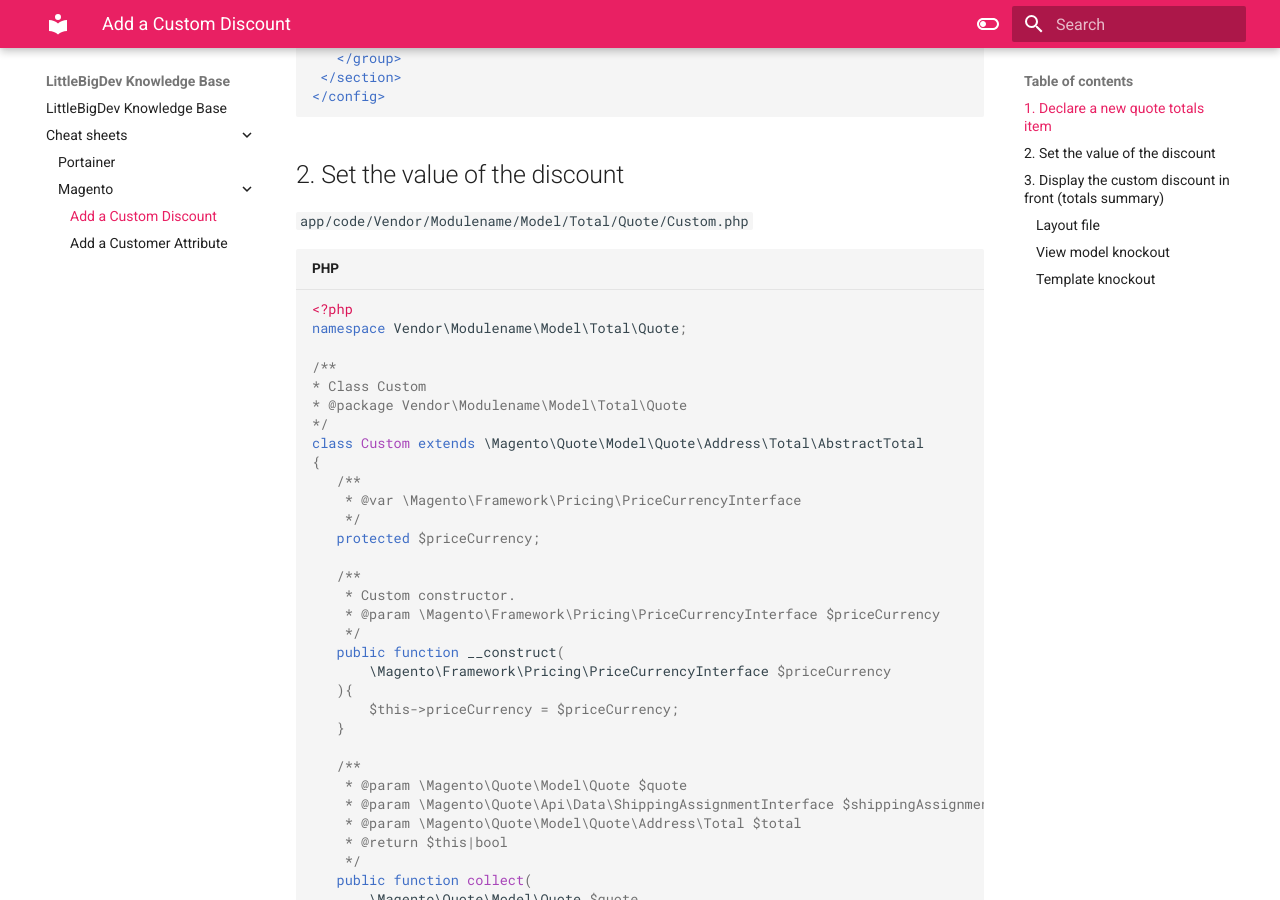
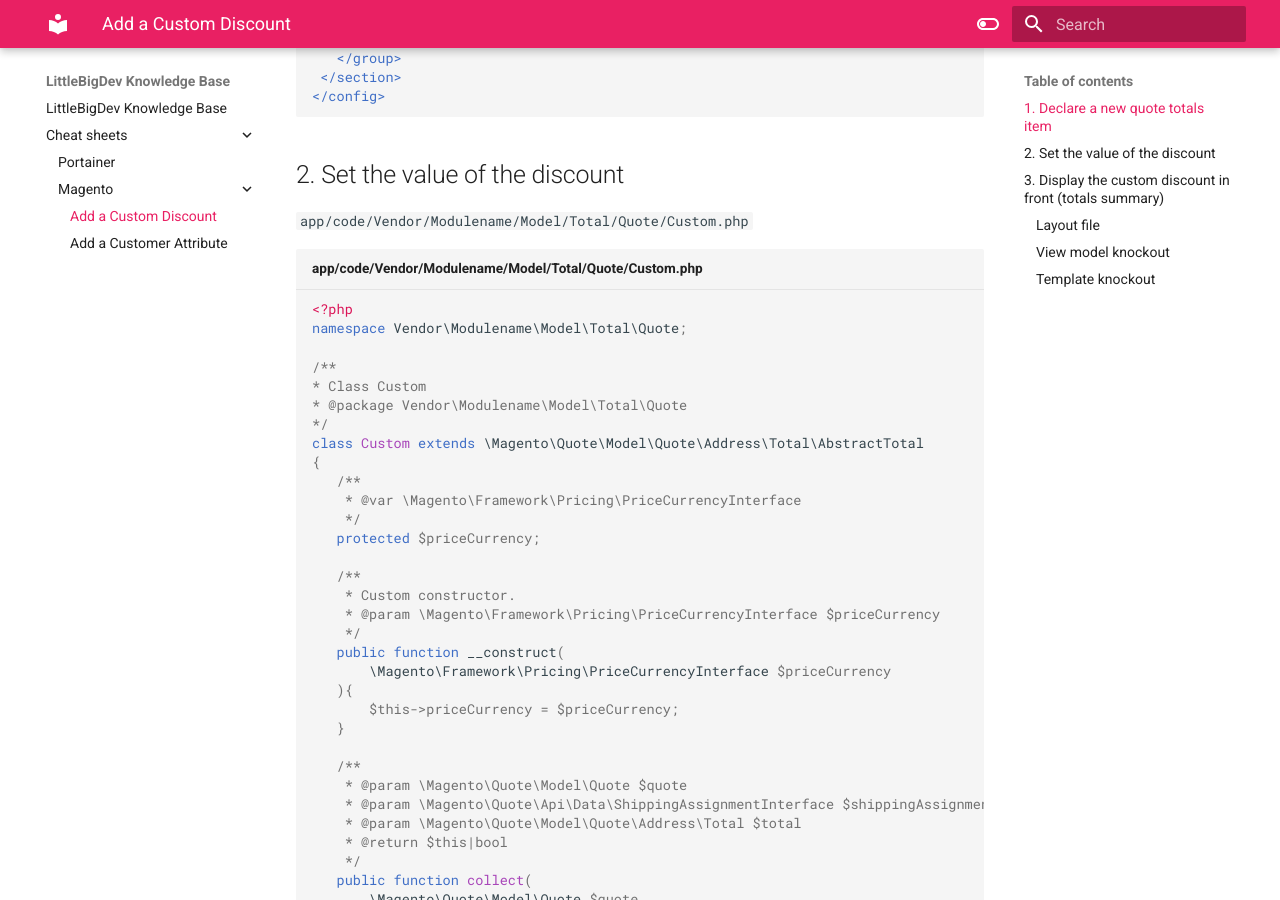
Before and after one commit to LittleBigDev/wiki, an MkDocs documentation site: the page built from docs/cheat_sheets/Magento/add_a_custom_discount.md, in a window 1280 px wide and 900 px high, scrolled down 309 px. Built offline with MkDocs 1.6.1 and Material for MkDocs 9.7.7, drawn with Linux system fonts in a browser that asks for light colours.

Commit message:
vault backup: 2022-10-15 23:23:50

````diff
--- a/docs/cheat_sheets/Magento/add_a_custom_discount.md
+++ b/docs/cheat_sheets/Magento/add_a_custom_discount.md
@@ -12,7 +12,7 @@
 
 ## 2. Set the value of the discount
 `app/code/Vendor/Modulename/Model/Total/Quote/Custom.php`
-``` php
+```php title="app/code/Vendor/Modulename/Model/Total/Quote/Custom.php"
 <?php
 namespace Vendor\Modulename\Model\Total\Quote;
 
--- a/mkdocs.yml
+++ b/mkdocs.yml
@@ -42,7 +42,6 @@ markdown_extensions:
   - pymdownx.tilde
   - pymdownx.highlight:
       anchor_linenums: true
-      auto_title: true
   - pymdownx.inlinehilite
   - pymdownx.snippets
   - pymdownx.superfences
````
